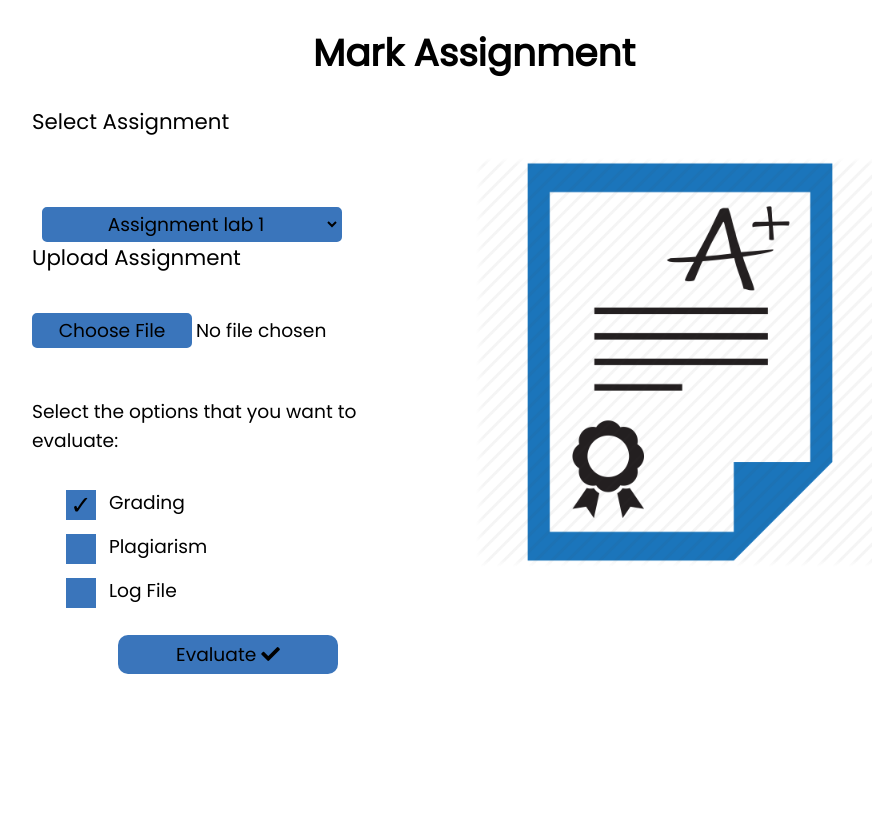
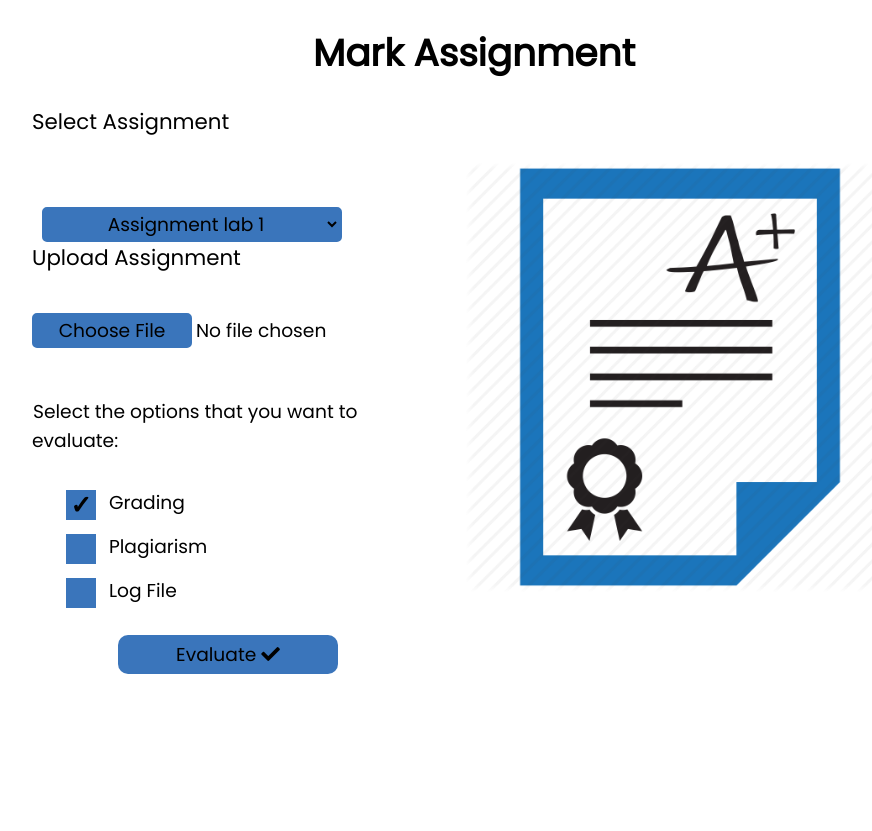
Before and after one commit to SE-19/autograding-of-cs-courses, a Flask app: page / in a window 1280 px wide. Shown: the whole page, without its empty margins (166-1038 px from the left). Run offline with Flask 2, Linux system fonts and the light colour scheme; some libraries are stand-ins or nearby versions.

Commit message:
icons added in mark assignment

```diff
--- a/static/css/mark_assignment.css
+++ b/static/css/mark_assignment.css
@@ -9,6 +9,12 @@ body {
     text-align: center;
     font-family: 'Poppins';
     font-size: 28pt;
+}
+.img {
+    margin-top: 15px;
+    float: right;
+    margin-right:170px;
+    transform:scale(0.84);
 }
 .container {
     margin-left: 190px;
@@ -59,7 +65,6 @@ body {
     font-family: 'Poppins';
 }
 .checkboxes{
-    margin-top: 5px;
     margin-left: 30px;
     font-size: 14pt;
     font-family: 'Poppins';
@@ -118,6 +123,7 @@ body {
     display: inline-block;
     font-size: 25.5559px;
     text-align: center;
+    font-weight:bold;
     line-height: 30px;
 }
 
--- a/templates/mark_assignment.html
+++ b/templates/mark_assignment.html
@@ -13,7 +13,7 @@
     <h1 id="heading">Mark Assignment</h1>
 
     <!-- adding the image -->
-    <img src="../static/img/mark_image.png" alt="Image Error" style="float: right; margin-right:170px; transform:scale(0.8)">
+    <img src="../static/img/mark_image.png" alt="Image Error" class="img">
 
     <!-- Adding the assignment selector -->
     <div class="container">
@@ -31,8 +31,15 @@
         <input type="file" id="choose" name="filename"> <br>
 
 
-        <!-- checkboxes for plag, log, grading -->
-        <p style="font-size: 14pt; font-family: 'Poppins'">Select the options that you want to evaluate:</p>
+        <!-- statement before checkboxes -->
+        <p style="font-size: 14pt; font-family: 'Poppins'">
+            <i class="fa fa-chevron-double-right" style="color: #3A75BB;"></i>
+            <i class="fa fa-chevron-double-right" style="color: #3A75BB; margin-left:-9px;"></i>
+            Select the options that you want to evaluate:
+        </p>
+
+
+         <!-- checkboxes for plag, log, grading -->
         <div class="checkboxes">
             <label>
                 <input type="checkbox" name="grading" id="grading" checked class="check-color">
```
